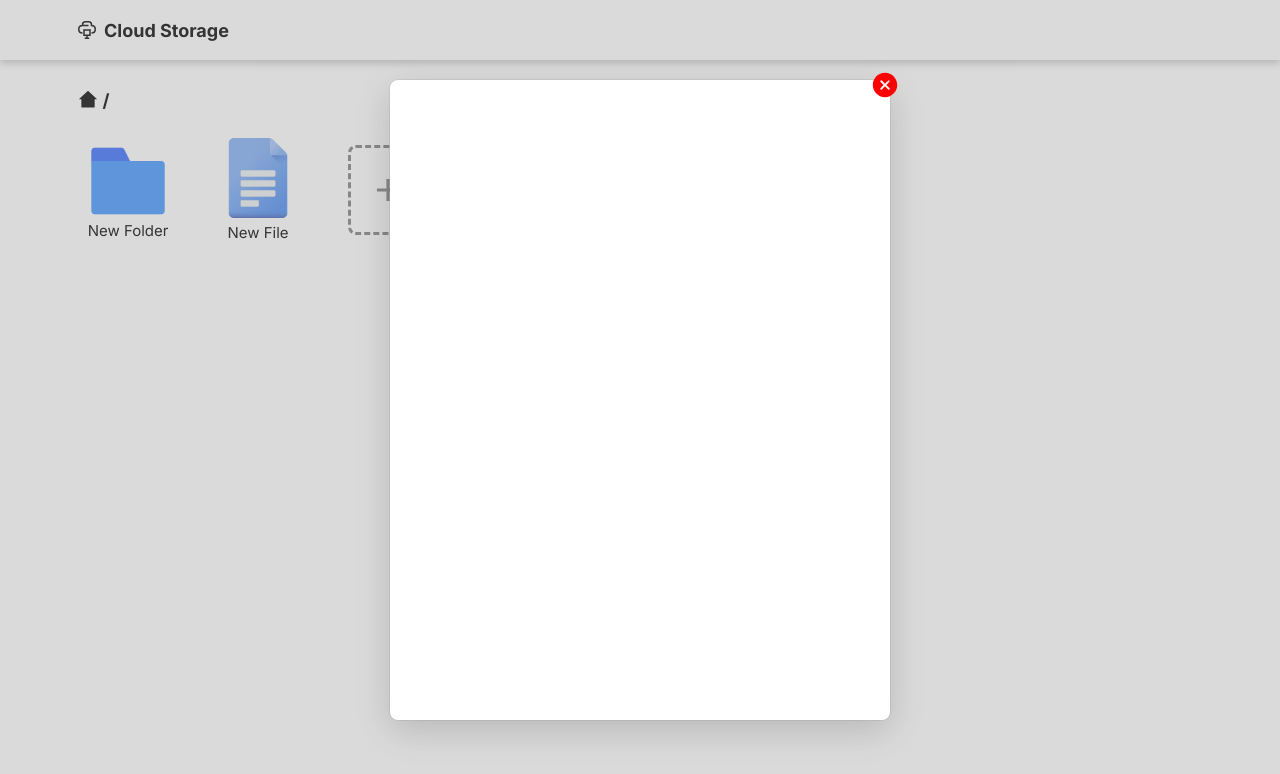
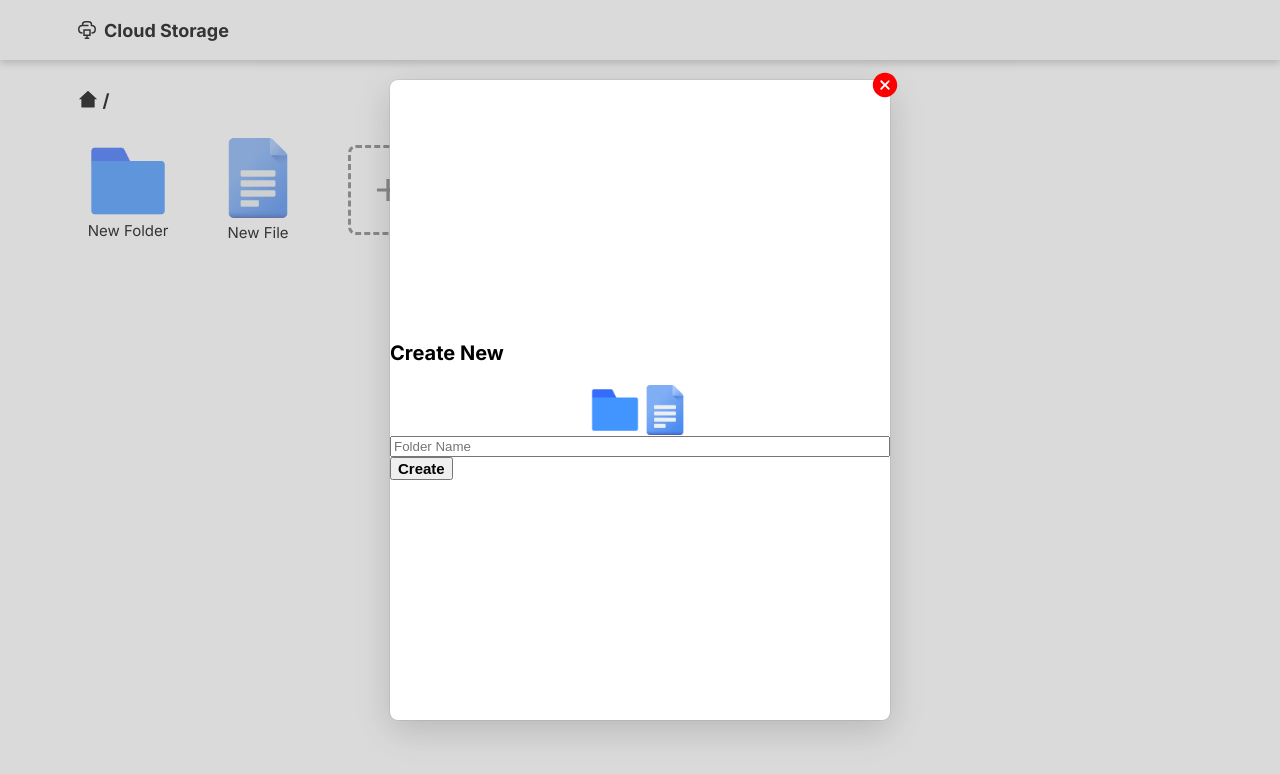
Before and after one commit to akshat-patel28/cloud-storage, a Next.js app: page / in a window 1280 px wide. Both pictures are taken after a click on the element 388 px from the left and 190 px from the top of the page. Shown: the top 774 px of the page. Built offline with nearby package versions, Linux system fonts and the light colour scheme.

Commit message:
- Form UI created for to create new file and floder

```diff
--- a/components/form-modal/FormModal.jsx
+++ b/components/form-modal/FormModal.jsx
@@ -1,17 +1,116 @@
+import { Form, Formik } from "formik";
 import styles from "./styles.module.css";
 import { IoCloseCircle } from "react-icons/io5";
-
+import folderImage from "public/assets/images/folder.png";
+import fileImage from "public/assets/images/file.png";
+import Image from "next/image";
+import { MdOutlineError } from "react-icons/md";
+import * as Yup from "yup";
+const initialValues = {
+  fileType: "folder",
+  fileName: "",
+};
+const validationSchema = Yup.object().shape({
+  fileType: Yup.string().required(),
+  fileName: Yup.string().required("Required !!!"),
+});
 const FormModal = ({ showFormModal, setShowFormModal }) => {
+  const onSubmit = (values) => {
+    console.log(values);
+  };
   return (
     <div
       className={`${styles.modal_container} w-100 h-100 ${
         showFormModal ? styles.active_modal : ""
       } d-flex justify-content-center align-items-center`}>
-      <div className={`${styles.form_container} position-relative`}>
+      <div
+        className={`${styles.form_container} position-relative d-flex justify-content-center align-items-center`}>
         <IoCloseCircle
           className={`${styles.close_icon} position-absolute cursor-pointer `}
           onClick={() => setShowFormModal(false)}
         />
+        <Formik
+          initialValues={initialValues}
+          onSubmit={onSubmit}
+          validationSchema={validationSchema}>
+          {({
+            handleSubmit,
+            handleBlur,
+            values,
+            handleChange,
+            setFieldValue,
+            errors,
+            touched,
+          }) => (
+            <Form onSubmit={handleSubmit} className="w-100">
+              <div className={`${styles.fields_container}`}>
+                <p className={`${styles.form_title} text-xl font-bold`}>
+                  Create New
+                </p>
+                <div>
+                  <div
+                    className={`${styles.file_type_fileds_container} d-flex justify-content-center`}>
+                    <div
+                      className={`${
+                        styles.imgae_container
+                      } d-flex justify-content-around align-items-center cursor-pointer ${
+                        values.fileType === "folder" ? styles.seleted_type : ""
+                      }`}
+                      onClick={() => setFieldValue("fileType", "folder")}>
+                      <Image
+                        src={folderImage}
+                        alt="folder"
+                        width={50}
+                        height={50}
+                      />
+                    </div>
+                    <div
+                      className={`${
+                        styles.imgae_container
+                      } d-flex justify-content-around align-items-center cursor-pointer ${
+                        values.fileType === "file" ? styles.seleted_type : ""
+                      }`}
+                      onClick={() => setFieldValue("fileType", "file")}>
+                      <Image
+                        src={fileImage}
+                        alt="file"
+                        width={50}
+                        height={50}
+                      />
+                    </div>
+                  </div>
+                </div>
+                <div>
+                  <input
+                    type="text"
+                    name="fileName"
+                    value={values.fileName}
+                    onChange={handleChange}
+                    onBlur={handleBlur}
+                    placeholder={
+                      values.fileType === "file" ? "File Name" : "Folder Name"
+                    }
+                    className={`${styles.input_field} w-100`}
+                  />
+                  <div className={`${styles.field_error_container} text-sm`}>
+                    {errors.fileName && touched.fileName ? (
+                      <span className="d-flex align-items-center">
+                        <MdOutlineError />
+                        &nbsp;{errors.fileName}
+                      </span>
+                    ) : null}
+                  </div>
+                </div>
+
+                <button
+                  className={`${styles.form_button} cursor-pointer text-md font-bold`}
+                  type="submit">
+                  Create
+                </button>
+              </div>
+            </Form>
+          )}
+        </Formik>
       </div>
     </div>
   );
```
